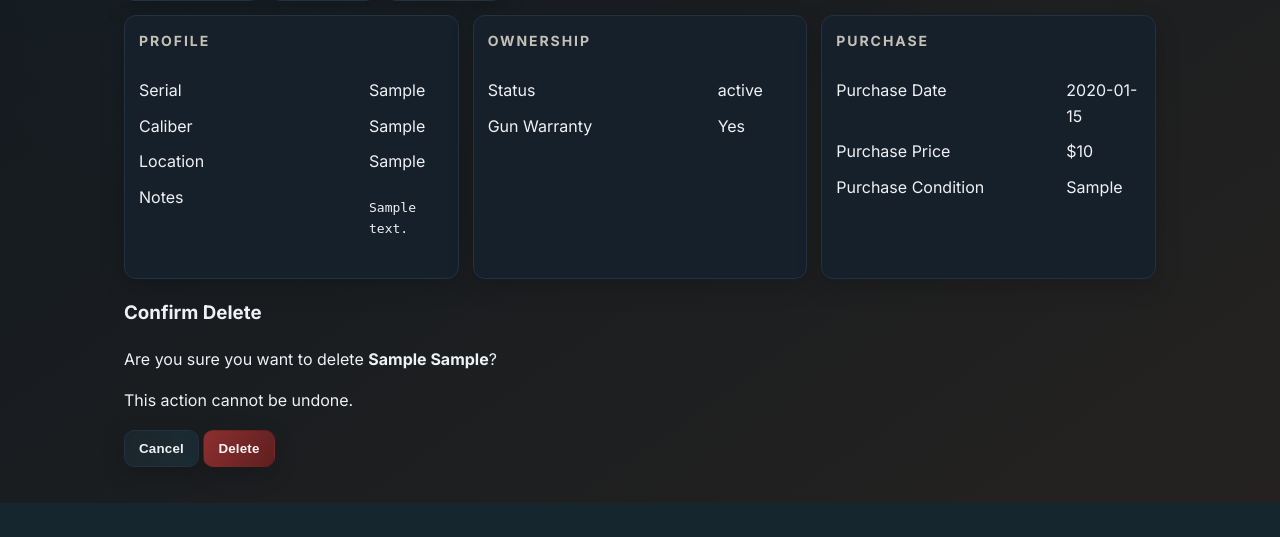
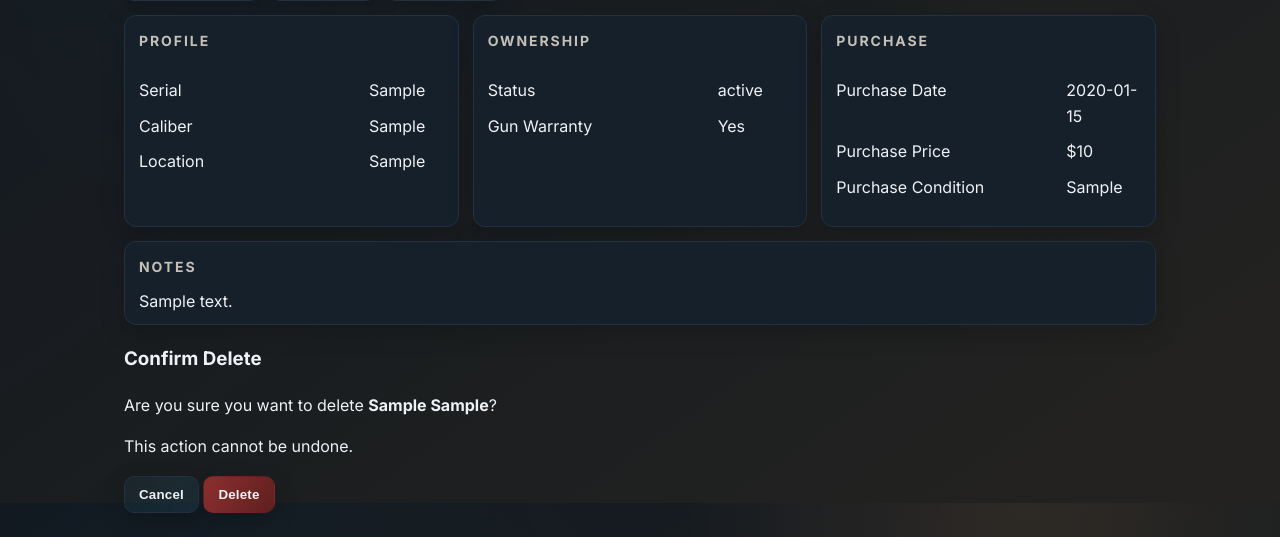
Before and after one commit to Gogorichielab/PPCollection, a Node server app: page /firearms/1 in a window 1280 px wide. Shown: the part 297-834 px from the top of the page. Before the commit the page ends 800 px from the top, so only its background shows below. Run offline with Node 20, Linux system fonts and the light colour scheme; the visitor is signed in with stand-in values (Sample User, id 1); tables that the repository leaves empty hold one stand-in row (values such as "Sample post"); data that the repository does not hold is empty; some libraries are stand-ins or nearby versions.

Commit message:
fix(firearms): fix detail page layout overflow and notes placement
Co-authored-by: gogorichie <29635364+gogorichie@users.noreply.github.com>

```diff
--- a/src/public/css/styles.css
+++ b/src/public/css/styles.css
@@ -475,6 +475,12 @@ a {
   transition: background-color 0.3s ease;
 }
 
+.details dd {
+  overflow-wrap: break-word;
+  word-break: break-word;
+  min-width: 0;
+}
+
 .detail-grid {
   display: grid;
   grid-template-columns: repeat(auto-fit, minmax(280px, 1fr));
@@ -490,6 +496,10 @@ a {
   display: flex;
   flex-direction: column;
   gap: 10px;
+}
+
+.detail-card-full {
+  grid-column: 1 / -1;
 }
 
 .detail-card .details {
@@ -508,6 +518,12 @@ a {
 
 .notes {
   white-space: pre-wrap;
+  overflow-wrap: break-word;
+  word-break: break-word;
+  max-width: 100%;
+  margin: 0;
+  font-family: inherit;
+  font-size: inherit;
 }
 
 .alert {
--- a/src/views/firearms/show-content.ejs
+++ b/src/views/firearms/show-content.ejs
@@ -28,7 +28,6 @@
         <dt>Serial</dt><dd><%= item.serial || '-' %></dd>
         <dt>Caliber</dt><dd><%= item.caliber || '-' %></dd>
         <dt>Location</dt><dd><%= item.location || '-' %></dd>
-        <dt>Notes</dt><dd><pre class="notes"><%= item.notes || '-' %></pre></dd>
       </dl>
     </section>
 
@@ -47,6 +46,11 @@
         <dt>Purchase Price</dt><dd><%= (item.purchase_price !== null && item.purchase_price !== undefined) ? ('$' + item.purchase_price) : '-' %></dd>
         <dt>Purchase Condition</dt><dd><%= item.condition || '-' %></dd>
       </dl>
+    </section>
+
+    <section class="detail-card detail-card-full">
+      <header class="section-header">Notes</header>
+      <pre class="notes"><%= item.notes || '-' %></pre>
     </section>
   </div>
 
```
